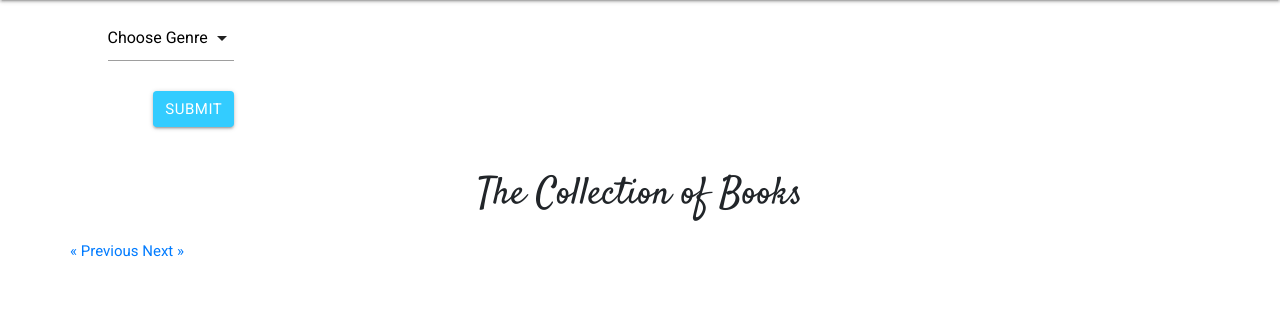
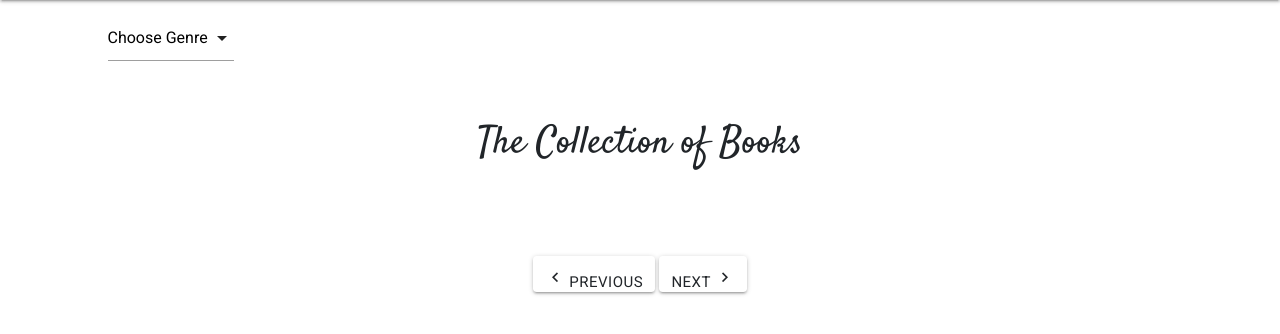
Before and after one commit to rory81/the_reading_list, a Flask app: page /get_books/1/1 in a window 1280 px wide. Shown: the part 230-564 px from the top of the page. Run offline with Flask 2, Linux system fonts and the light colour scheme; data that the repository does not hold is empty; some libraries are stand-ins or nearby versions.

Commit message:
add styling to the pagination buttons and removed submit button for dropdown filter and added on-change submit

```diff
--- a/static/css/style.css
+++ b/static/css/style.css
@@ -149,6 +149,16 @@ button.btn.del {
 
 
 /*PAGINATION*/
+
+.next:hover,.previous:hover{
+    background-color: #4CAF50;
+    color: white!important;
+}
+
+.page_buttons.btn:focus{
+    box-shadow: none;
+}
+
 
 /*STAR RATING SYSTEM*/
         .star{
--- a/templates/books.html
+++ b/templates/books.html
@@ -3,13 +3,12 @@
 <div class="row no-gutters">
 	<form action="{{url_for('get_books',limit=5, offset=0)}}" methods="GET">
 		<div class="input-field genre_filter col-8 s12 ml-4">
-			<select id="genre_name" name="genre_name">
+			<select id="genre_name" name="genre_name" onchange="this.form.submit();">
                 <option value="" disabled selected>Choose Genre</option>
                 {% for genre in genres%}
                 <option value="{{genre.genre_name}}">{{genre.genre_name}}</option>
                 {% endfor %}
             </select>
-			<button class="btn form right mt-4" type="submit">Submit</button>
 		</div>
 	</form>
 	<div class="col-12">
@@ -59,11 +58,19 @@
 			{% endfor %}
 		</div>
 	</div>
-	<div class="row no-gutters">
-		<div class="col text-center">
-			<a href="{{url_for('get_books',limit=5, offset=prv_page)}}" class="previous">&laquo; Previous</a>
-			<a href="{{url_for('get_books',limit=5, offset=next_page)}}" class="next">Next &raquo;</a>
-		</div>
+	<div class="page_buttons mx-auto mt-5">
+		<a href="{{url_for('get_books',limit=5,offset=prv_page)}}">
+			<button class="btn mt-4 previous">
+            <i class="material-icons prefix">chevron_left</i>
+            Previous
+            </button>
+		</a>
+		<a href="{{url_for('get_books',limit=5,offset=next_page)}}">
+			<button class="btn mt-4 next">
+            Next
+            <i class="material-icons prefix">chevron_right</i>
+            </button>
+		</a>
 	</div>
 </div>
 {% endblock %}
```
